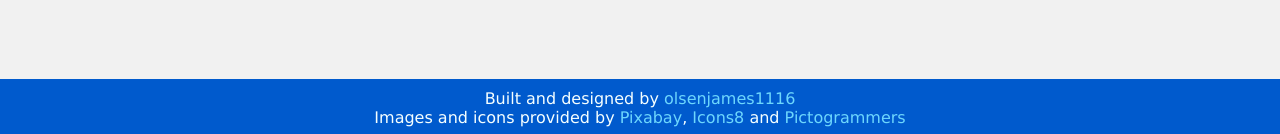
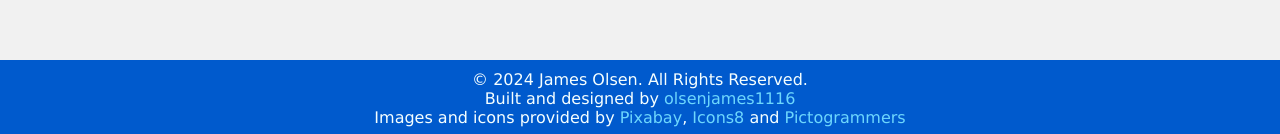
Before and after one commit to olsenjames1116/social-networking-app, a React (Create React App) app: page / in a window 1280 px wide. Shown: the part 663-797 px from the top of the page. Built offline with nearby package versions, Linux system fonts and the light colour scheme; no server answers.

Commit message:
Add copyrights

```diff
--- a/src/components/Author/Author.css
+++ b/src/components/Author/Author.css
@@ -1,4 +1,4 @@
-div.footer > p.author {
+div.footer > p {
   margin: 0;
 }
 
--- a/src/components/Author/Author.js
+++ b/src/components/Author/Author.js
@@ -4,8 +4,11 @@ import './Author.css';
 // Represents the author credit in the footer
 export default function Author() {
   return (
-    <p className="author">
-      Built and designed by <a href="https://github.com/olsenjames1116">olsenjames1116</a>
-    </p>
+    <>
+      <p>© 2024 James Olsen. All Rights Reserved.</p>
+      <p className="author">
+        Built and designed by <a href="https://github.com/olsenjames1116">olsenjames1116</a>
+      </p>
+    </>
   );
 }
```
Also changed, not shown: 1 other file (tests, documents, lock files or other folders).
